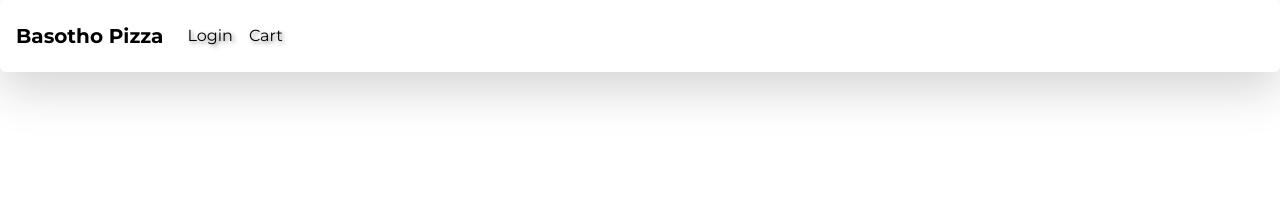
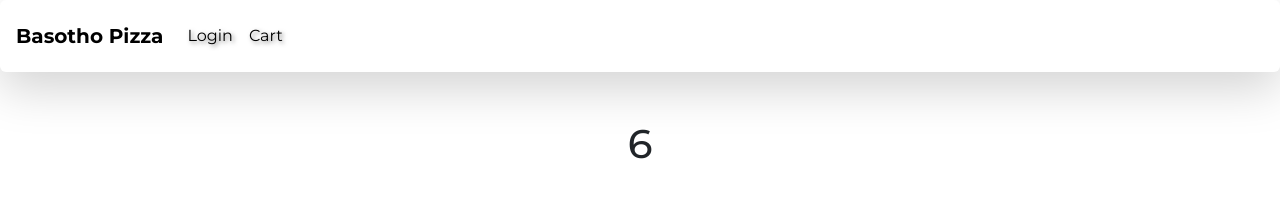
Before and after one commit to TshepoShale/OrderPizzaFromUs, a React (Create React App) app in the folder client/: page / in a window 1280 px wide. Shown: the top 218 px of the page. Built offline with nearby package versions, Linux system fonts and the light colour scheme; the HTML template or start-up script is replaced by a standard one.

Commit message:
added pizza varieties. Added component to display pizzas now. Going well so far.

```diff
--- a/client/src/App.js
+++ b/client/src/App.js
@@ -2,10 +2,12 @@ import logo from './logo.svg';
 import './App.css';
 import bootstrap from '../node_modules/bootstrap/dist/css/bootstrap.min.css'
 import Navbar from './components/Navbar';
+import Homescreen from './screens/Homescreen';
 function App() {
   return (
     <div className="App">
      <Navbar/>
+     <Homescreen/>
     </div>
   );
 }
--- a/client/src/pizzadata.js
+++ b/client/src/pizzadata.js
@@ -1,4 +1,4 @@
-[
+const pizzas = [
   {
     name: "Pepper BBQ Chicken",
     variants: ["Small", "Large", "X-Large"],
@@ -21,10 +21,40 @@
   {
     name: "3-Cheese Pizza",
     variants: ["Small", "Large", "X-Large"],
-    prices: { Small: 29.90, Large: 75.00, "X-Large": 110.90 },
+    prices: { Small: 29.90, Large: 75.00, "X-Large": 100.00 },
     category: "NonVeg",
     image:
       "https://www.freepik.com/free-photo/delicious-pizza-traditional-italian-pizza_11033782.htm#query=cheese%20pizza&position=0&from_view=keyword&track=ais&uuid=32105f29-1094-4956-a508-5345ab827c9a",
     description: "3-cheese Pizza, tastes amazing.",
   },
+  {
+    name: "Veggie Pizza",
+    variants: ["Small", "Large", "X-Large"],
+    prices: { Small: 29.90, Large: 75.00, "X-Large": 117.90 },
+    category: "Veg",
+    image:
+      "https://www.freepik.com/free-photo/top-view-tasty-pizza-with-pepper_9138199.htm#query=vegetable%20pizza&position=0&from_view=keyword&track=ais&uuid=6d3290b5-a395-41f0-b796-ee9680a26b4e",
+    description: "Bell Pepper, and olive topping, with a mixture of aromatic herbs.",
+  },
+  {
+    name: "Jalapeno Pizza",
+    variants: ["Small", "Large", "X-Large"],
+    prices: { Small: 29.90, Large: 89.00, "X-Large": 114.90 },
+    category: "Veg",
+    image:
+      "https://www.wallpaperflare.com/pizza-with-chili-peppers-dough-refreshment-cheese-food-food-and-drink-wallpaper-zskle",
+    description: "Fresh Jalapeno toppings with a flat cheese base, with spring onions sprinkled base-wide.",
+  },
+  {
+    name: "Hawaiian Pizza",
+    variants: ["Small", "Large", "X-Large"],
+    prices: { Small: 29.90, Large: 89.00, "X-Large": 117.90 },
+    category: "Veg",
+    image:
+      "https://www.freepik.com/free-photo/hawaiian-pizza_3717886.htm#query=hawaiian%20pizza&position=2&from_view=keyword&track=ais&uuid=c182771a-a8ba-465e-9ec6-784ee48da198",
+    description: "give your tastebuds a good time with fresh pineapple and yummy cheese and salami toppings!"
+  },
+
 ];
+
+export default pizzas
--- /dev/null
+++ b/client/src/screens/Homescreen.js
@@ -0,0 +1,9 @@
+import React from 'react'
+import pizzas from '../pizzadata'
+export default function Homescreen() {
+    return (
+        <div>
+        <h1>{pizzas.length}</h1>
+        </div>
+    )
+}
```
Also changed, not shown: client/src/components/Pizza.js (added).
